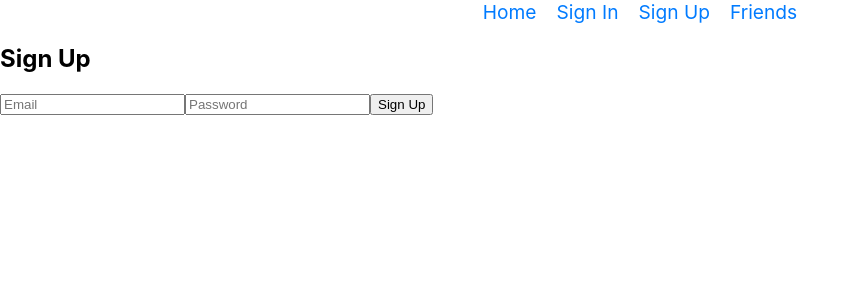
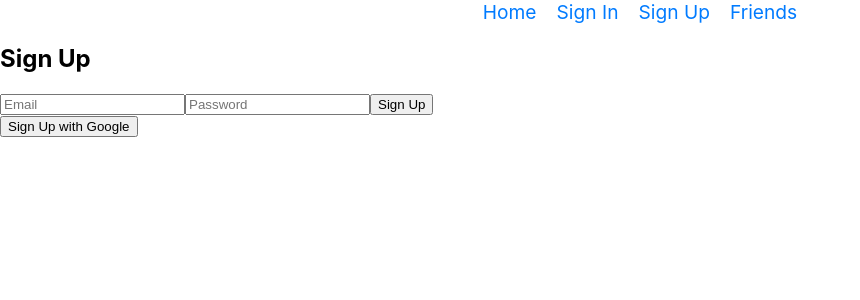
Before and after one commit to 60eokk/find-my-app, a React (Create React App) app: page /signup in a window 1280 px wide. Shown: the top 300 px of the page, without its empty margins (0-860 px from the left). Built offline with nearby package versions, Linux system fonts and the light colour scheme.

Commit message:
Google Signup, Signin implemented

```diff
--- a/src/Signin.js
+++ b/src/Signin.js
@@ -1,6 +1,6 @@
 import React, { useState } from 'react';
 import { auth } from './firebase';
-import { signInWithEmailAndPassword } from 'firebase/auth';
+import { signInWithEmailAndPassword, signInWithPopup } from 'firebase/auth';
 import { useNavigate } from 'react-router-dom';
 
 const SignInPage = () => {
@@ -18,6 +18,15 @@ const SignInPage = () => {
       setError(error.message);
     }
   };
+
+  const handleGoogleSignIn = async () => {
+    try {
+      await signInWithPopup(auth, provider);
+      navigate('/');
+    } catch(error) {
+      setError(error.message)
+    }
+  }
 
   return (
     <div>
@@ -37,6 +46,7 @@ const SignInPage = () => {
         />
         <button type="submit">Sign In</button>
       </form>
+      <button onClick={handleGoogleSignIn}>Sign In with Google </button>
       {error && <p>{error}</p>}
     </div>
   );
--- a/src/Signup.js
+++ b/src/Signup.js
@@ -1,6 +1,7 @@
 import React, { useState } from 'react';
 import { auth } from './firebase';
-import { createUserWithEmailAndPassword } from 'firebase/auth';
+import { createUserWithEmailAndPassword, signInWithPopup } from 'firebase/auth';
+import { navigate } from 'svelte-routing';
 
 const SignUpPage = () => {
   const [email, setEmail] = useState('');
@@ -16,6 +17,15 @@ const SignUpPage = () => {
       setError(error.message);
     }
   };
+
+  const handleGoogleSignUp = async() => {
+    try {
+      await signInWithPopup(auth, provider);
+      navigate('/');
+    } catch(error) {
+      setError(error.message)
+    }
+  }
 
   return (
     <div>
@@ -35,6 +45,7 @@ const SignUpPage = () => {
         />
         <button type="submit">Sign Up</button>
       </form>
+      <button onClick={handleGoogleSignUp}>Sign Up with Google</button>
       {error && <p>{error}</p>}
     </div>
   );
```
